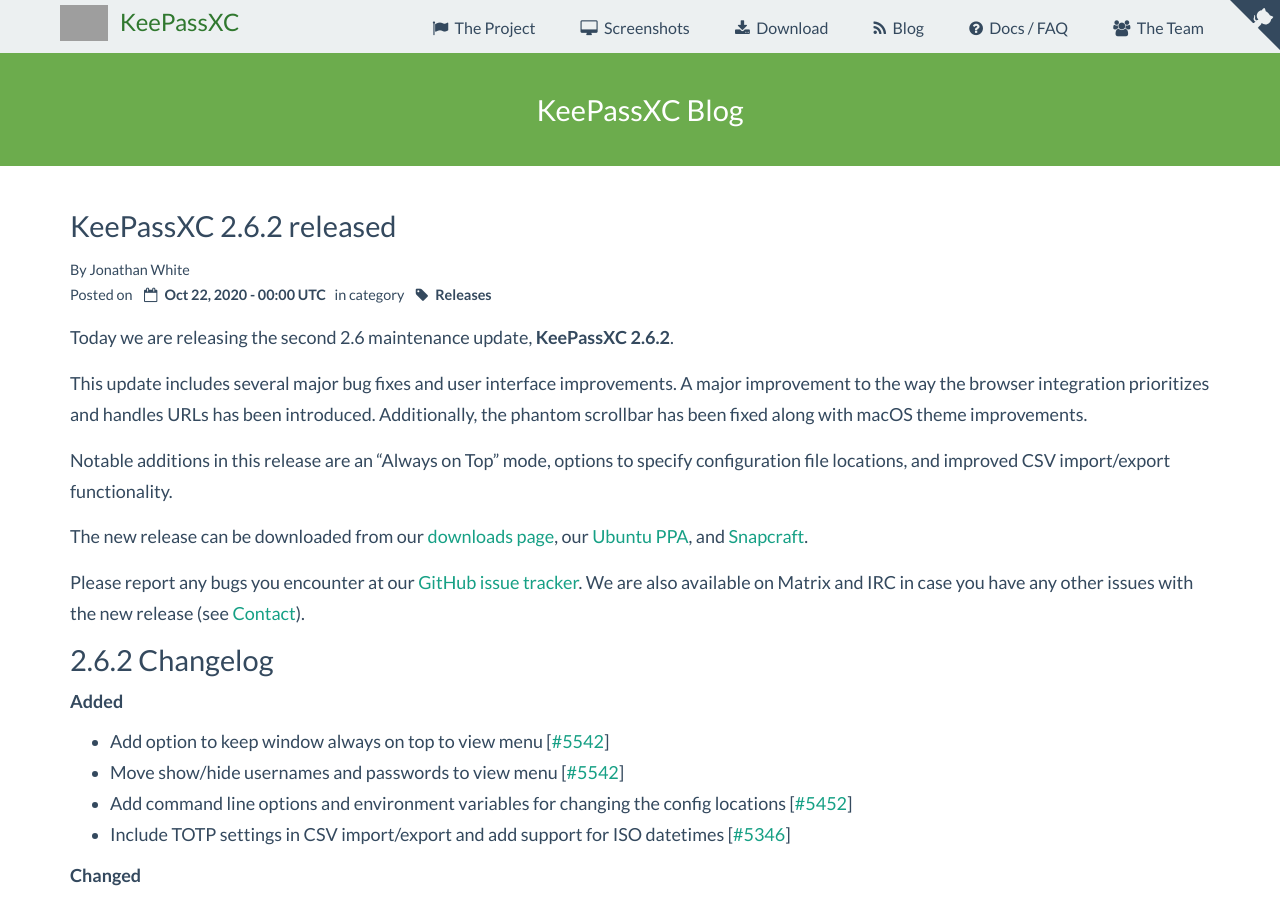
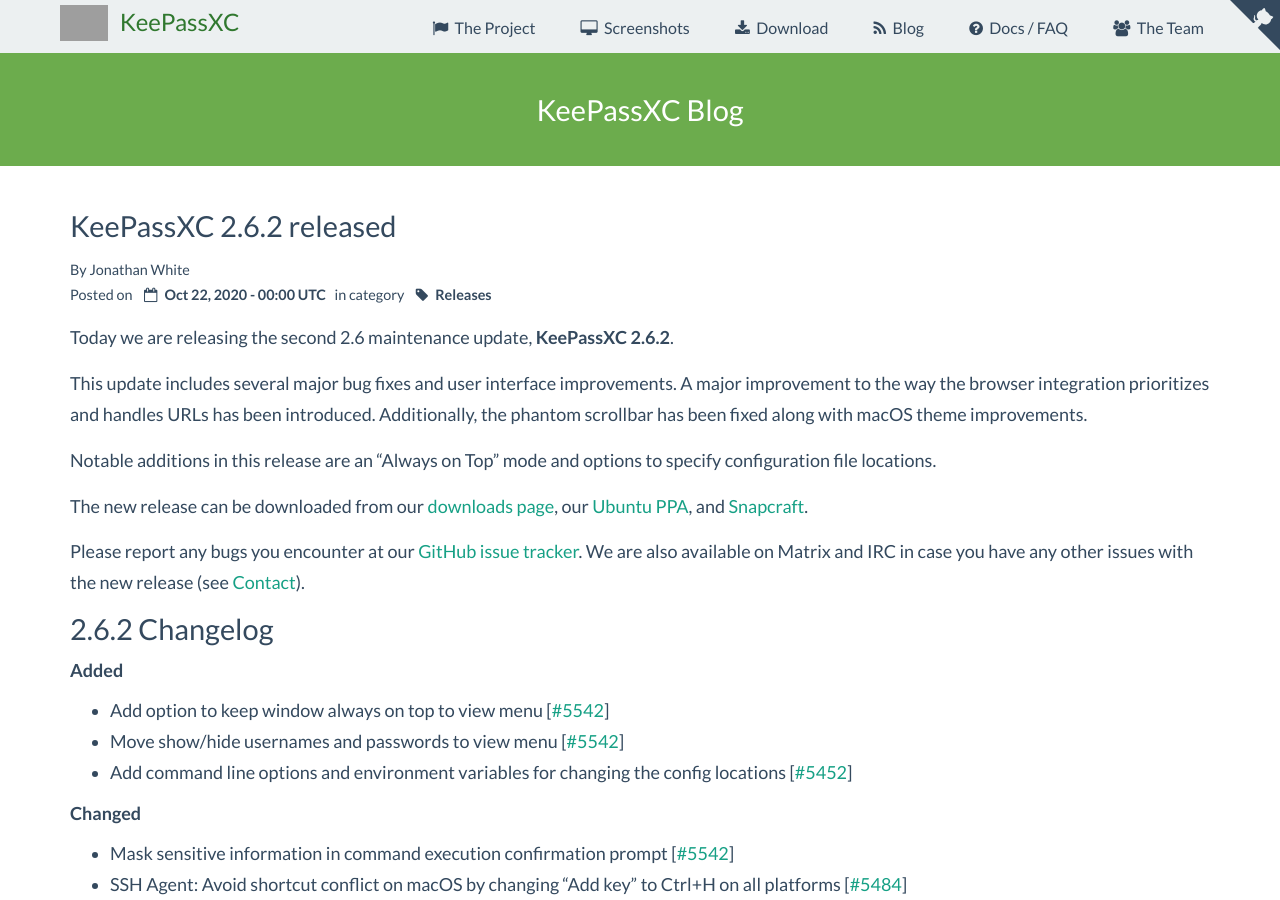
Before and after one commit to keepassxreboot/keepassxc-org, a Jekyll site: the page built from blog/_posts/2020-10-21-2.6.2-released.md, in a window 1280 px wide and 900 px high. Built offline with Jekyll 4.4.1, drawn with Linux system fonts in a browser that asks for light colours; comment, search, counter and statistics services are not loaded; grey boxes are pictures that could not be loaded.

Commit message:
Remove feature that did not make 2.6.2

```diff
--- a/blog/_posts/2020-10-21-2.6.2-released.md
+++ b/blog/_posts/2020-10-21-2.6.2-released.md
@@ -16,8 +16,7 @@
 the browser integration prioritizes and handles URLs has been introduced. Additionally, the phantom scrollbar
 has been fixed along with macOS theme improvements.
 
-Notable additions in this release are an "Always on Top" mode, options to specify configuration file locations,
-and improved CSV import/export functionality.
+Notable additions in this release are an "Always on Top" mode and options to specify configuration file locations.
 
 <!--more-->
 
@@ -37,7 +36,6 @@
 - Add option to keep window always on top to view menu [[#5542](https://github.com/keepassxreboot/keepassxc/pull/5542)]
 - Move show/hide usernames and passwords to view menu [[#5542](https://github.com/keepassxreboot/keepassxc/pull/5542)]
 - Add command line options and environment variables for changing the config locations [[#5452](https://github.com/keepassxreboot/keepassxc/pull/5452)]
-- Include TOTP settings in CSV import/export and add support for ISO datetimes [[#5346](https://github.com/keepassxreboot/keepassxc/pull/5346)]
 
 ##### Changed
 
```
